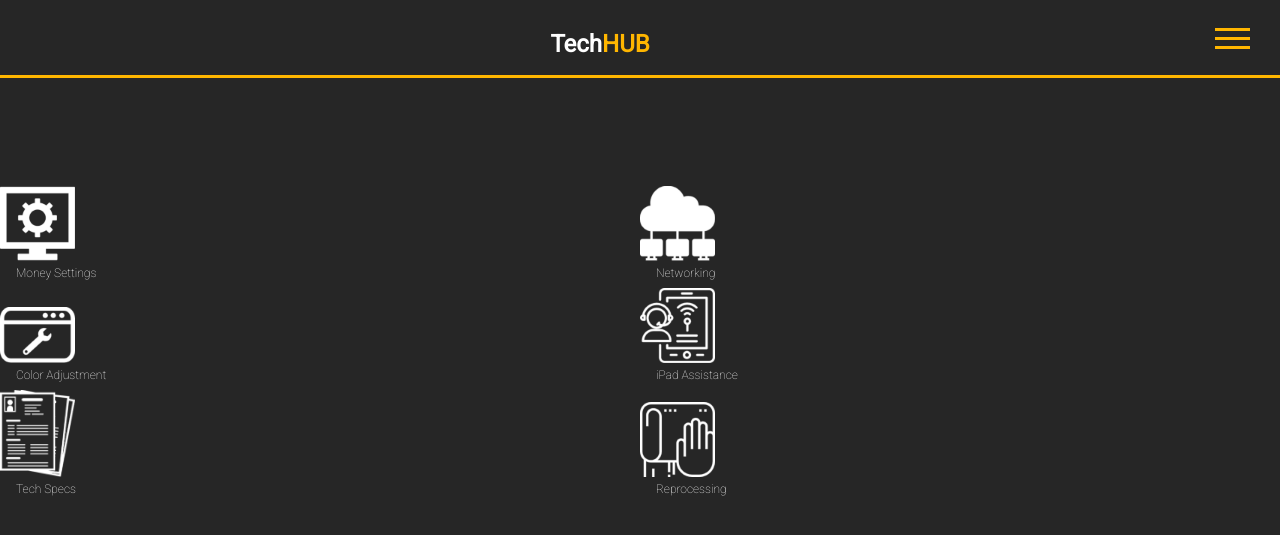
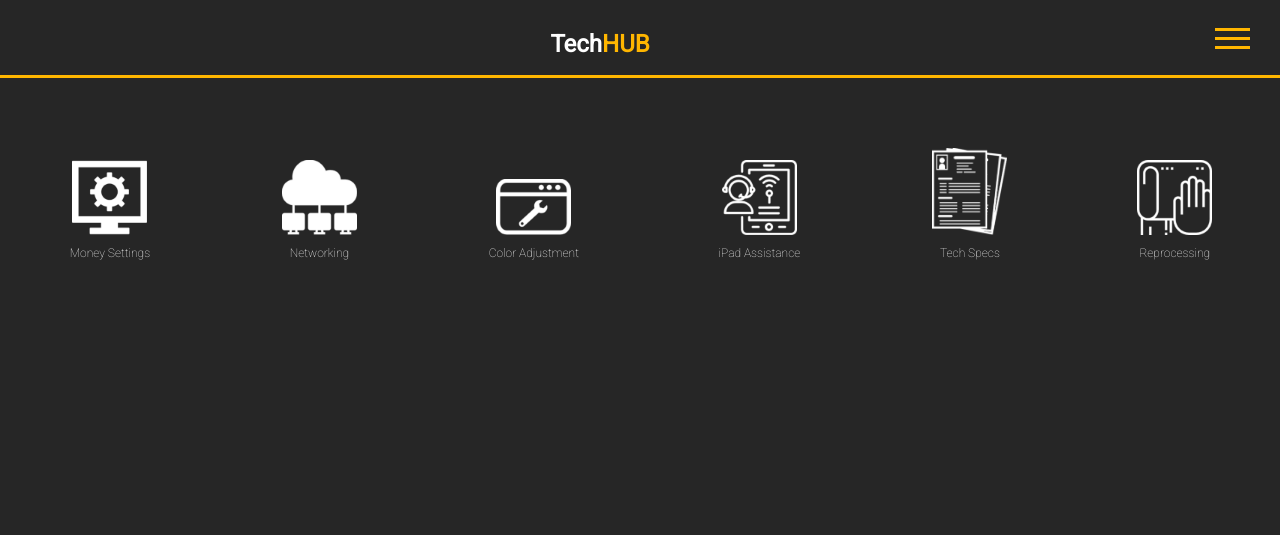
Before and after one commit to JimHotchkiss/tech-hub-app, a PHP site: page / in a window 1280 px wide. Shown: the top 535 px of the page. Run offline with PHP 8.4, Linux system fonts and the light colour scheme.

Commit message:
Worked out the alignment and spacing issue between the icons and the text.

```diff
--- a/css/style.css
+++ b/css/style.css
@@ -57,10 +57,9 @@ body {
   justify-content: space-around;
   flex-wrap: wrap;
   align-items: baseline;
-  margin-top: 8%;
 }
 
-img {
+.card-wrapper img {
   width: 75px;
 }
 
@@ -69,20 +68,18 @@ img {
   font-weight: 100;
   font-size: 12px;
   color: #fff;
-  margin-top: 6px;
-  width: 50%;
+  margin-top: 70px;
+  text-align: center;
+  display: block;
 }
 
-.text-container {
+.text-container p {
   padding: 2px 16px;
+  margin-top: 6px;
 }
 
 /* iPhone X 375px */
 @media only screen and (max-width: 375px) {
-  .card-wrapper {
-    margin: 16px;
-  }
-
   .a-tag-img-div img {
     width: 65px;
   }
@@ -94,6 +91,5 @@ img {
 /* 320 Pixels */
 @media only screen and (max-width: 320px) {
   .a-tag-img-div img {
-    /* width: 60px; */
   }
 }
```
